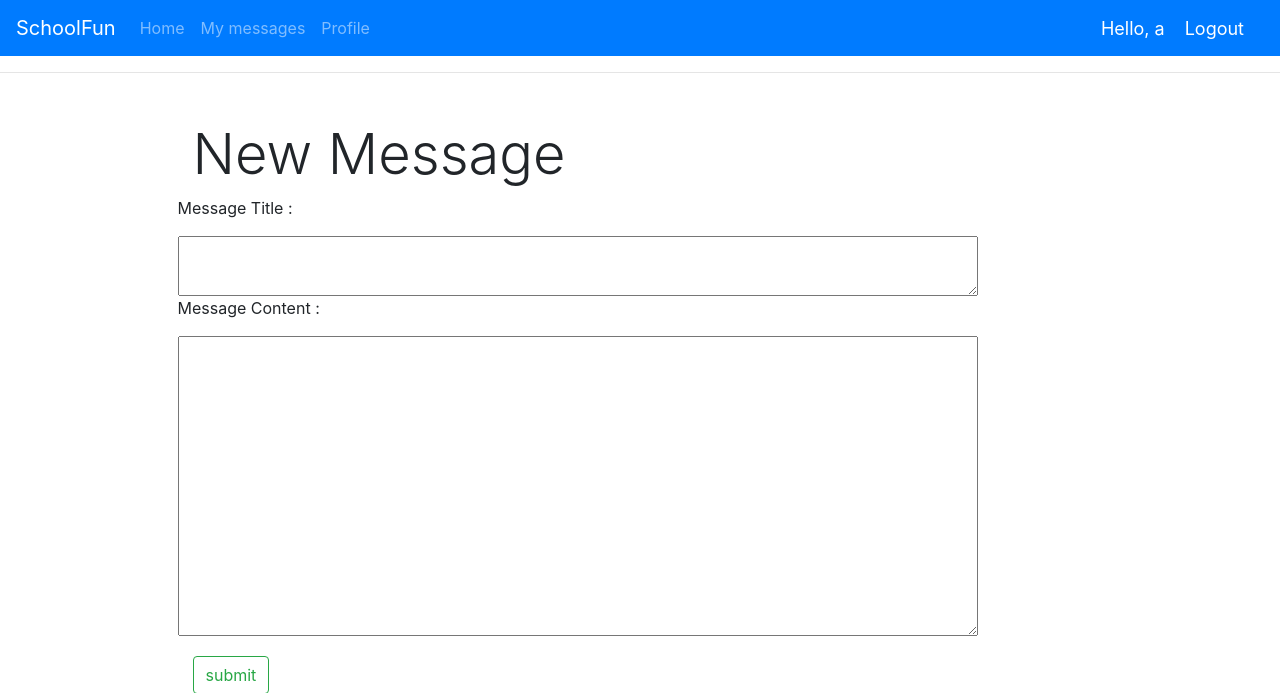
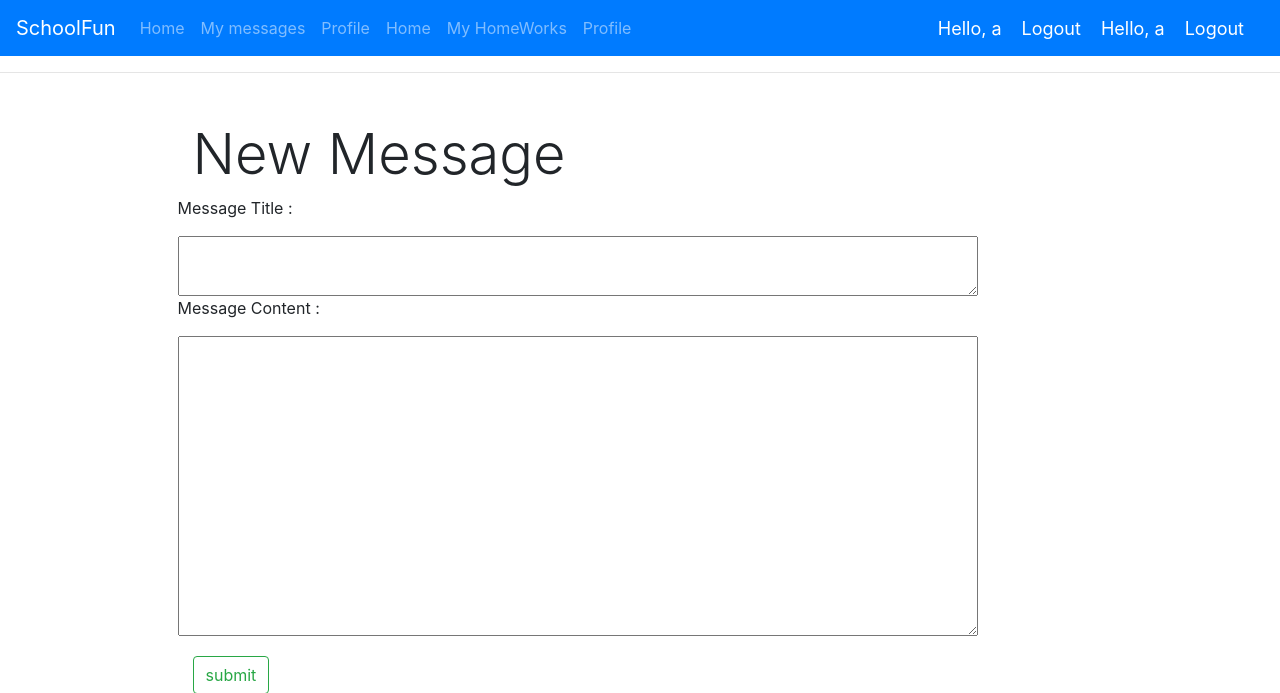
Before and after one commit to amarhbaneen/BS_PM2021_TEAM_7, a Django app: page /createmessage/ in a window 1280 px wide. Shown: the top 693 px of the page. Run offline with Django 3.2, Linux system fonts and the light colour scheme; a user stored in the database is signed in; some libraries are stand-ins or nearby versions.

Commit message:
BSPM2021T7-36 בתור תלמיד אוכל לצפות בהודעה של מורה שלי BSPM2021T7-83 קיים כפתור שמעביר לדף הודעות BSPM2021T7-75 קיים כפתור שמעביר לדף הודעות

```diff
--- a/App/templates/navbar.html
+++ b/App/templates/navbar.html
@@ -31,6 +31,21 @@
 
 
 {% endif %}
+     {% if request.user|has_group:"students" %}
+                       <a class="nav-item nav-link" href="{% url 'student_dashboard' %}">Home</a>
+      <a class="nav-item nav-link" href="{% url 'teacherMessages' %}">My HomeWorks</a>
+                      <a class="nav-item nav-link" href="{% url 'profile' %}">Profile</a>
+
+
+
+           {% else %}
+                 <a class="nav-item nav-link" href="">Users</a>
+           <a class="nav-item nav-link" href="{% url 'homepage' %}">Home</a>
+
+
+
+
+{% endif %}
 
     </div>
   </div>
@@ -38,5 +53,9 @@
 <span class="hello-msg">Hello, {{request.user}}</span>
   <span ><a  class="hello-msg" href="{% url 'logout' %}">Logout</a></span>
            {% endif %}
+{% if request.user|has_group:"students" %}
+<span class="hello-msg">Hello, {{request.user}}</span>
+  <span ><a  class="hello-msg" href="{% url 'logout' %}">Logout</a></span>
+           {% endif %}
 
 </nav>
--- a/App/urls.py
+++ b/App/urls.py
@@ -17,7 +17,7 @@ urlpatterns = [
     path('editTeacherMessage/<int:id>', views.teacher_message_form, name='editTeacherMessage'),
     path('deleteTeacherMessage/<int:id>', views.teacher_mesaage_delete, name='deleteTeacherMessage'),
     path('teacherMessages',views.showMessages,name="teacherMessages"),
-    path('logout',views.logout,name="logout"),
+    path('logout',views.logoutUser,name="logout"),
     path('studentdashboard',views.student_dashboard,name="student_dashboard"),
 
 ]
--- a/App/views.py
+++ b/App/views.py
@@ -32,7 +32,7 @@ def login(request):
             return render(request, 'AdminPage.html')
         elif user is not None and user.groups.filter(name='students').exists():
             auth.login(request, user)
-            return render(request, 'StudentPage.html')
+            return redirect('student_dashboard')
         elif user is not None and user.groups.filter(name='teachers').exists():
             auth.login(request, user)
             return redirect('teacher')
@@ -177,8 +177,10 @@ def admin_mesaage_delete(request, id):
 # @author Amar Alsana
 def student_dashboard(request):
     # created Dashboard for the student that shown for the teacher after loging in
+    student=Student.objects.get(user=request.user)
 
-    context = {'homework_list': HomeWork.objects.filter(teacher=request.user.teacher).all()[:3], 'message_list':TeacherMessage.objects.filter(teacher=request.user.teacher).last(),
+
+    context = {'homework_list': HomeWork.objects.filter(teacher=student.teacher).all()[:3], 'message_list':TeacherMessage.objects.filter(teacher=student.teacher).last(),
     'adminMessage': AdminMessage.objects.last(),'grade_list':Grade.objects.last()
                }
     # context = dictionary that content the whole elements that dashboard need to use
```
Also changed, not shown: db.sqlite3.
